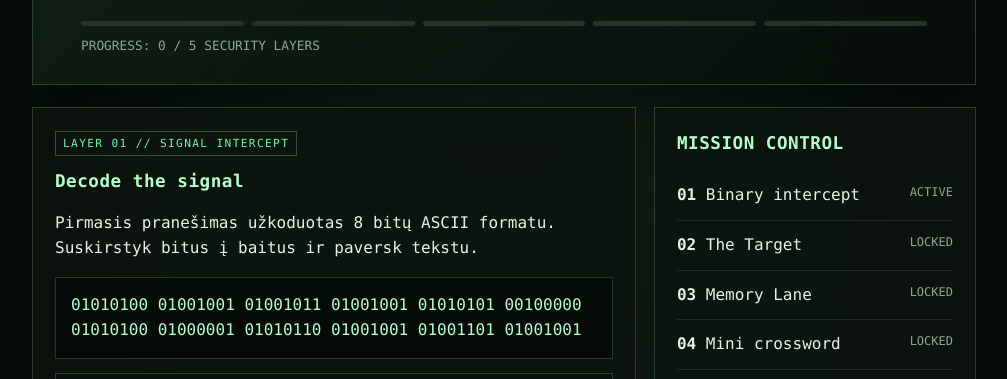
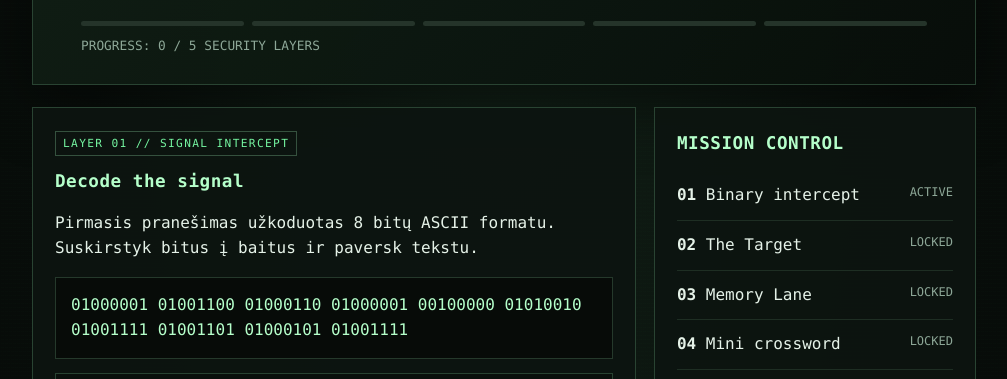
Before and after one commit to gghhoossttggiirrll-create/kelione-i-28-uosius, a plain HTML site: page index.html in a window 1280 px wide. Shown: the part 413-792 px from the top of the page, without its empty margins (136-1143 px from the left). Drawn offline with Linux system fonts and the light colour scheme.

Commit message:
Add files via upload

```diff
--- a/index.html
+++ b/index.html
@@ -123,8 +123,8 @@ main{position:relative;z-index:1;max-width:980px;margin:auto;padding:28px 18px 5
 </main>
 <script>
 const stages = [
- {tag:"LAYER 01 // SIGNAL INTERCEPT",title:"Decode the signal",intro:"Pirmasis pranešimas užkoduotas 8 bitų ASCII formatu. Suskirstyk bitus į baitus ir paversk tekstu.",prompt:"01010100 01001001 01001011 01001001 01010101 00100000 01010100 01000001 01010110 01001001 01001101 01001001",placeholder:"Įrašyk iššifruotą pranešimą…",answer:"ALFA ROMEO",hint:"Kiekvienas 8 bitų blokas reiškia vieną ASCII simbolį. Tarpai taip pat užkoduoti: 00100000.",introLog:"Binary signal intercepted.",success:"SIGNAL DECODED. BOARD PROTOCOL UNLOCKED."},
- {tag:"LAYER 02 // OPERATION: THE TARGET",title:"Decode the clues",intro:"Šachmatų lentos nebėra — šį kartą taikinį reikia atpažinti iš užuominų. Perskaityk slaptą dosjė ir iššifruok, apie ką kalbama.",prompt:"CLASSIFIED FILE // SUBJECT UNKNOWN\nCLUE 01: Jis buvo šalia, kai tavo pasaulis dar buvo mažas.\nCLUE 02: Su juo praleidai daug vaikystės laiko.\nCLUE 03: Žmonės sako, kad esate panašūs.\nCLUE 04: Jo vardas turi 6 raides ir prasideda S raide.",placeholder:"Įrašyk taikinio vardą…",answer:"STASYS",hint:"Pagalvok apie artimą šeimos žmogų, su kuriuo sieja vaikystės prisiminimai. Vardas prasideda S ir turi šešias raides.",introLog:"Personal target dossier opened.",success:"TARGET IDENTIFIED. MEMORY LANE UNLOCKED."},
+ {tag:"LAYER 01 // SIGNAL INTERCEPT",title:"Decode the signal",intro:"Pirmasis pranešimas užkoduotas 8 bitų ASCII formatu. Suskirstyk bitus į baitus ir paversk tekstu.",prompt:"01000001 01001100 01000110 01000001 00100000 01010010 01001111 01001101 01000101 01001111",placeholder:"Įrašyk iššifruotą pranešimą…",answer:"ALFA ROMEO",hint:"Kiekvienas 8 bitų blokas reiškia vieną ASCII simbolį. Tarpai taip pat užkoduoti: 00100000.",introLog:"Binary signal intercepted.",success:"SIGNAL DECODED. BOARD PROTOCOL UNLOCKED."},
+ {tag:"LAYER 02 // OPERATION: THE TARGET",title:"Decode the clues",intro:"Šachmatų lentos nebėra — šį kartą taikinį reikia atpažinti iš užuominų. Perskaityk slaptą dosjė ir iššifruok, apie ką kalbama.",prompt:"CLASSIFIED FILE // SUBJECT UNKNOWN\nCLUE 01: Jis buvo šalia, kai tavo pasaulis dar buvo mažas.\nCLUE 02: Su juo praleidai daug vaikystės laiko.\nCLUE 03: Žmonės sako, kad esate panašūs.\nCLUE 04: Neieškok atsakymo tarp draugų ar pažįstamų. Šis žmogus tavo gyvenime atsirado dar prieš tau gimstant, o jo istorija yra ir tavo istorijos dalis.",placeholder:"Įrašyk taikinio vardą…",answer:"STASYS",hint:"Pagalvok apie žmogų iš vyresniosios šeimos kartos, su kuriuo sieja vaikystės prisiminimai.",introLog:"Personal target dossier opened.",success:"TARGET IDENTIFIED. MEMORY LANE UNLOCKED."},
  {tag:"LAYER 03 // OPERATION: MEMORY LANE",title:"Three memories. One timeline.",intro:"Šį kartą nereikia laužyti šifro — reikia prisiminti jūsų istoriją. Įrašyk visas tris datas formatu YYYY-MM-DD. Visi atsakymai tikrinami kartu.",prompt:"MEMORY CHECK 01 — Kada pradėjome draugauti paskutinį kartą?\nMEMORY CHECK 02 — O kada pradėjome draugauti pirmąjį kartą?\nMEMORY CHECK 03 — Kada pirmą kartą pasibučiavome?",placeholder:"Datos įrašomos žemiau",answer:"MEMORY",hint:"Naudok formatą YYYY-MM-DD. Kiekviena data turi būti tiksli.",introLog:"Memory Lane protocol loaded.",success:"MEMORY VERIFIED. CROSSWORD UNLOCKED."},
  {tag:"LAYER 04 // CROSSWORD",title:"The operator's crossword",intro:"Išspręsk septynias asmenines užuominas apie jūsų sužadėtuves, mėgstamas vietas ir vidinius juokelius. Pirmųjų raidžių stulpelis atskleis paslėptą žodį.",prompt:"CROSSWORD GRID // 7 ACROSS + 1 HIDDEN WORD",placeholder:"",answer:"CROSSWORD",hint:"Prisimink sužadėtuves Nidoje, barus „Žvejai“ ir „Kaštonas“, jūsų vidinį juokelį bei PlayStation.",introLog:"Crossword module loaded.",success:"CROSSWORD SOLVED. WORDLE UNLOCKED."},
  {tag:"LAYER 05 // WORDLE",title:"Wordle protocol",intro:"Atspėk 6 raidžių žodį per 6 bandymus. Žalia raidė yra tinkamoje vietoje, geltona yra žodyje, bet kitoje vietoje, pilka raidė žodyje nenaudojama.",prompt:"WORD LENGTH: 6 // ATTEMPTS: 6",placeholder:"Įrašyk 6 raidžių žodį…",answer:"KAUKAS",hint:"Tai lietuviškas žodis iš tautosakos – mitinė būtybė. Atsakymas turi 6 raides.",introLog:"Wordle protocol loaded.",success:"WORDLE SOLVED. GIFT PROTOCOL UNLOCKED."}
```
